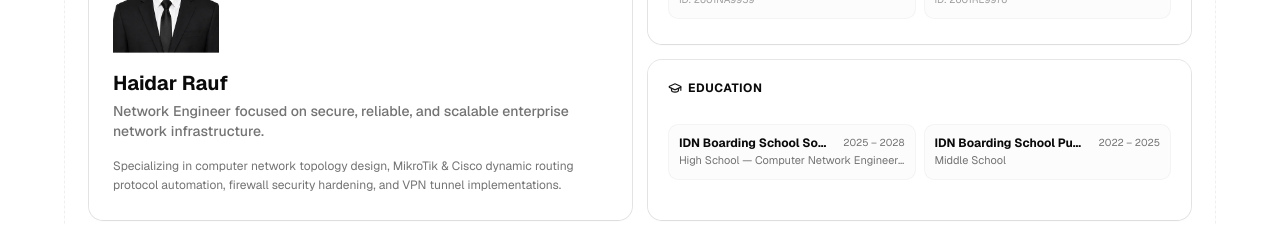
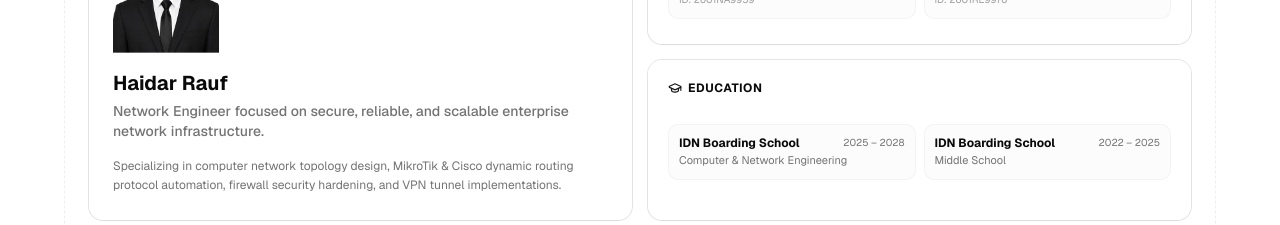
Before and after one commit to haidirwf/portfolio-idal, a Next.js app: page / in a window 1280 px wide. Shown: the part 1680-1905 px from the top of the page. Built offline with nearby package versions, Linux system fonts and the light colour scheme.

Commit message:
style(about): keep original clean school names while linking to respective Instagram profiles

```diff
--- a/components/portfolio/about.tsx
+++ b/components/portfolio/about.tsx
@@ -49,13 +49,13 @@ export function About() {
 
   const education = [
     {
-      school: "IDN Boarding School Solo",
-      field: t("SMK — TKJ (Teknik Komputer Jaringan)", "High School — Computer Network Engineering"),
+      school: "IDN Boarding School",
+      field: t("Teknik Komputer dan Jaringan (TKJ)", "Computer & Network Engineering"),
       period: "2025 – 2028",
       url: "https://www.instagram.com/idnboardingschoolsolo/"
     },
     {
-      school: "IDN Boarding School Pusat",
+      school: "IDN Boarding School",
       field: t("SMP / Middle School", "Middle School"),
       period: "2022 – 2025",
       url: "https://www.instagram.com/idnboardingschool/"
```
